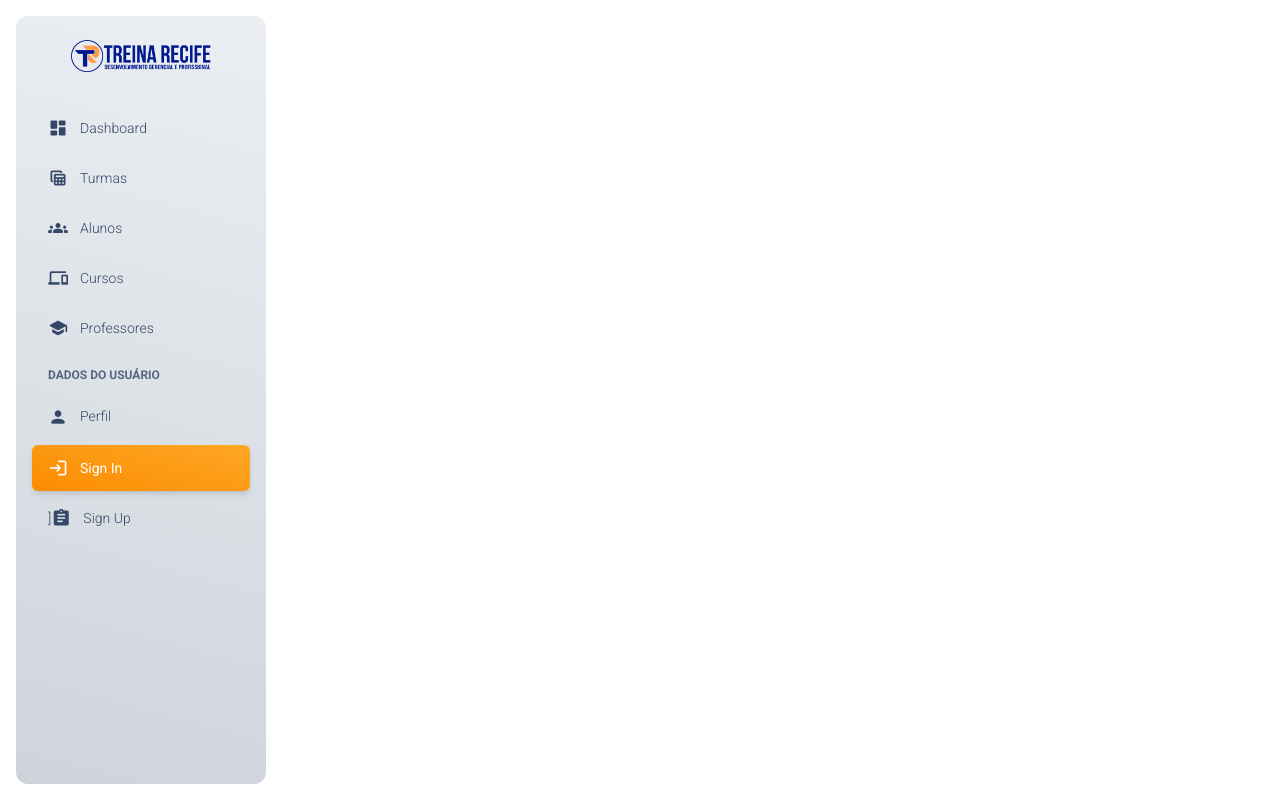
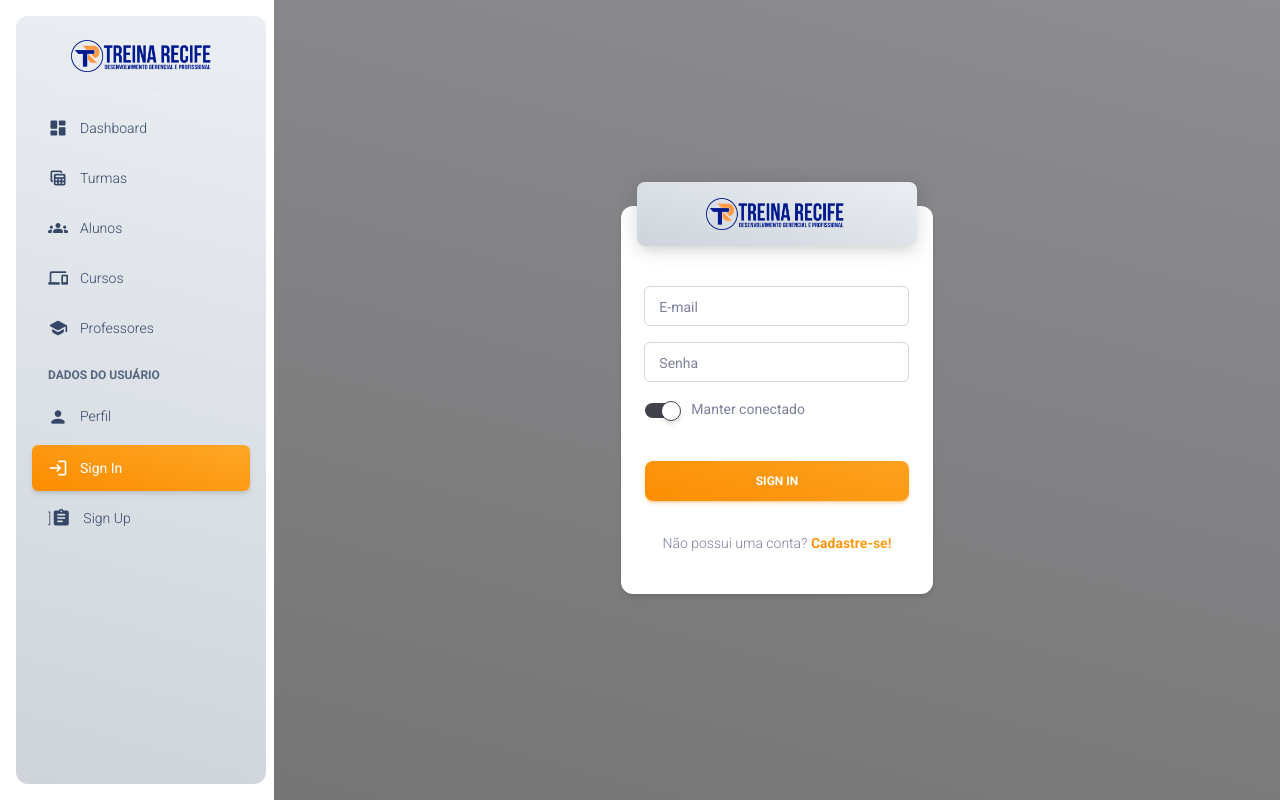
Before and after one commit to alexandresjunior/java-experience-treina-recife, a React (Create React App) app in the folder treina-recife-js/: page /sign-in in a window 1280 px wide. Built offline with nearby package versions, Linux system fonts and the light colour scheme.

Commit message:
Criação da página de login

```diff
--- a/treina-recife-js/src/pages/usuario/SignIn.js
+++ b/treina-recife-js/src/pages/usuario/SignIn.js
@@ -1,7 +1,48 @@
+import { Link } from "react-router-dom";
+
 const SignIn = () => {
     return (
-        <>
-        </>
+        <main className="main-content  mt-0">
+            <div className="page-header align-items-start min-vh-100">
+                <span className="mask bg-gradient-dark opacity-6"></span>
+                <div className="container my-auto">
+                    <div className="row">
+                        <div className="col-lg-4 col-md-8 col-12 mx-auto">
+                            <div className="card z-index-0 fadeIn3 fadeInBottom">
+                                <div className="card-header p-0 position-relative mt-n4 mx-3 z-index-2">
+                                    <div className="text-center bg-gradient-light shadow-secondary border-radius-lg py-3 pe-1">
+                                        <img src={require("../../assets/img/treina_recife_logo.png")} className="navbar-brand-img h-100" width="50%" alt="treina_recife_logo" />
+                                    </div>
+                                </div>
+                                <div className="card-body">
+                                    <form className="text-start">
+                                        <div className="input-group input-group-outline my-3">
+                                            <label className="form-label">E-mail</label>
+                                            <input type="email" className="form-control" />
+                                        </div>
+                                        <div className="input-group input-group-outline mb-3">
+                                            <label className="form-label">Senha</label>
+                                            <input type="password" className="form-control" />
+                                        </div>
+                                        <div className="form-check form-switch d-flex align-items-center mb-3">
+                                            <input className="form-check-input" type="checkbox" id="rememberMe" checked />
+                                            <label className="form-check-label mb-0 ms-3" for="rememberMe">Manter conectado</label>
+                                        </div>
+                                        <div className="text-center">
+                                            <button type="button" className="btn bg-gradient-warning w-100 my-4 mb-2">Sign in</button>
+                                        </div>
+                                        <p className="mt-4 text-sm text-center">
+                                            Não possui uma conta?&nbsp;
+                                            <Link to={`/sign-up`} className="text-warning text-gradient font-weight-bold">Cadastre-se!</Link>
+                                        </p>
+                                    </form>
+                                </div>
+                            </div>
+                        </div>
+                    </div>
+                </div>
+            </div>
+        </main>
     )
 }
 
```
